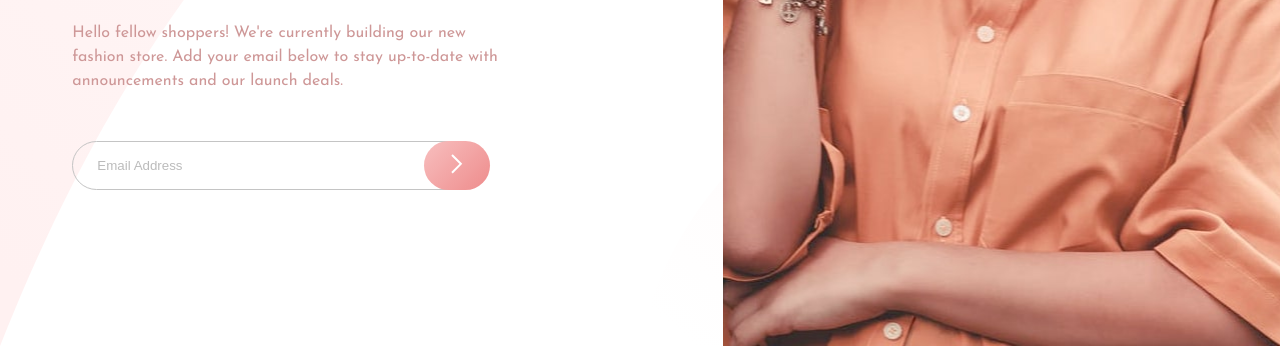
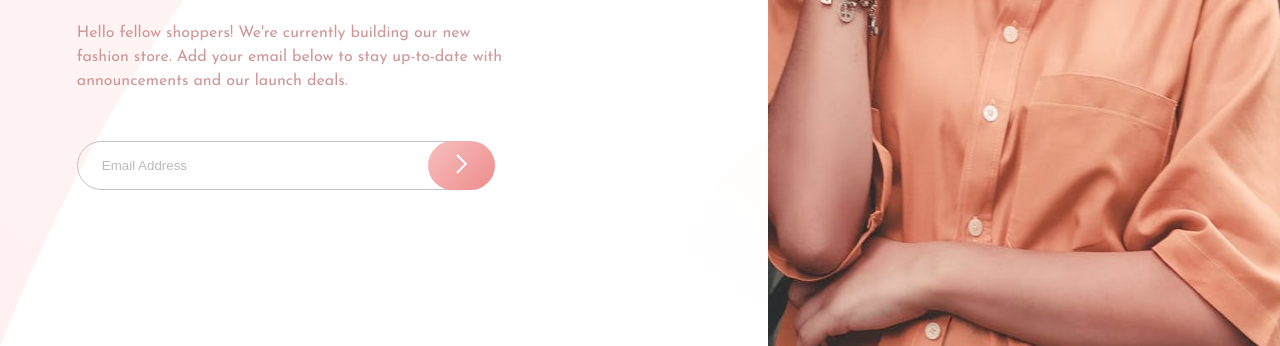
Before and after one commit to WilliamLop/base-apparel-coming-soon-master, a plain HTML site: page index.html in a window 1280 px wide. Shown: the part 454-800 px from the top of the page. Drawn offline with Linux system fonts and the light colour scheme.

Commit message:
Change size ilustration img

```diff
--- a/styles.css
+++ b/styles.css
@@ -139,7 +139,7 @@ body{
 
     .card__content{
         display: grid;
-        grid-template-columns: 1.3fr 1fr;
+        grid-template-columns: 1.5fr 1fr;
         grid-template-rows: 200px 1fr;
     }
 
@@ -152,8 +152,8 @@ body{
     .figure__ilustration{
         background-image: url(images/hero-desktop.jpg);
         object-fit: cover;
-        background-size: cover;
-        background-position: center;
+        background-size: 100% 100%;
+        background-position: center center;
         height: 100vh;
         grid-column: 2 / 3;
         grid-row: 1/4;
```
